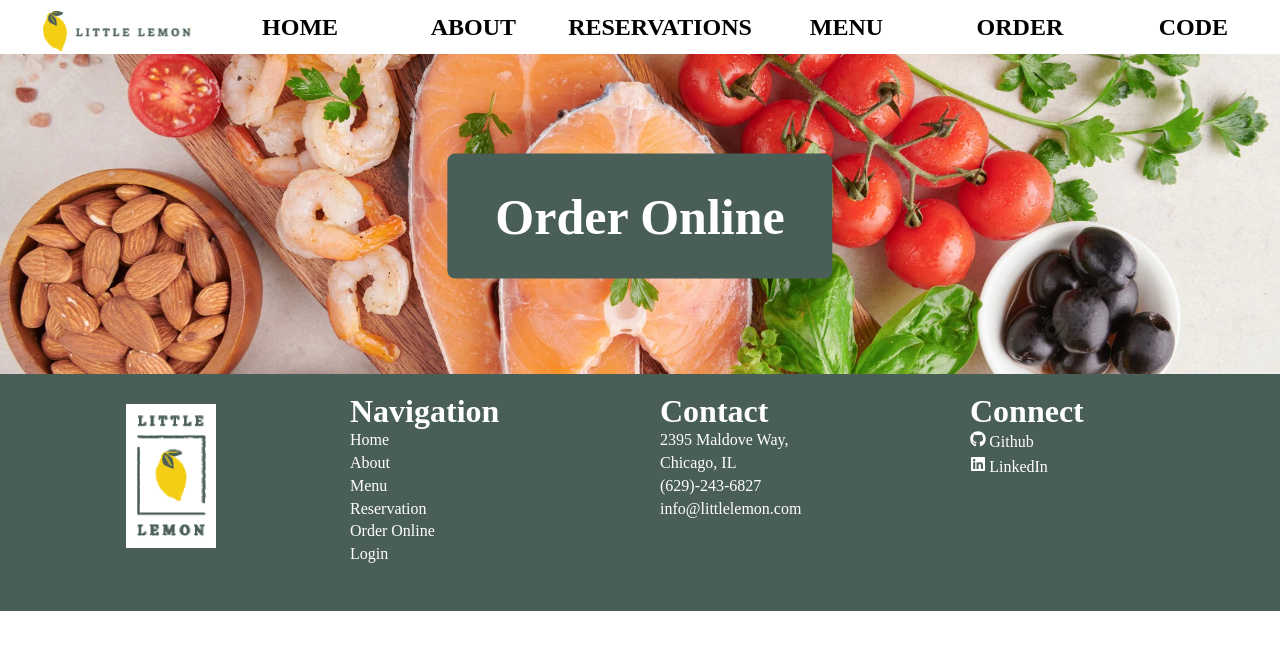
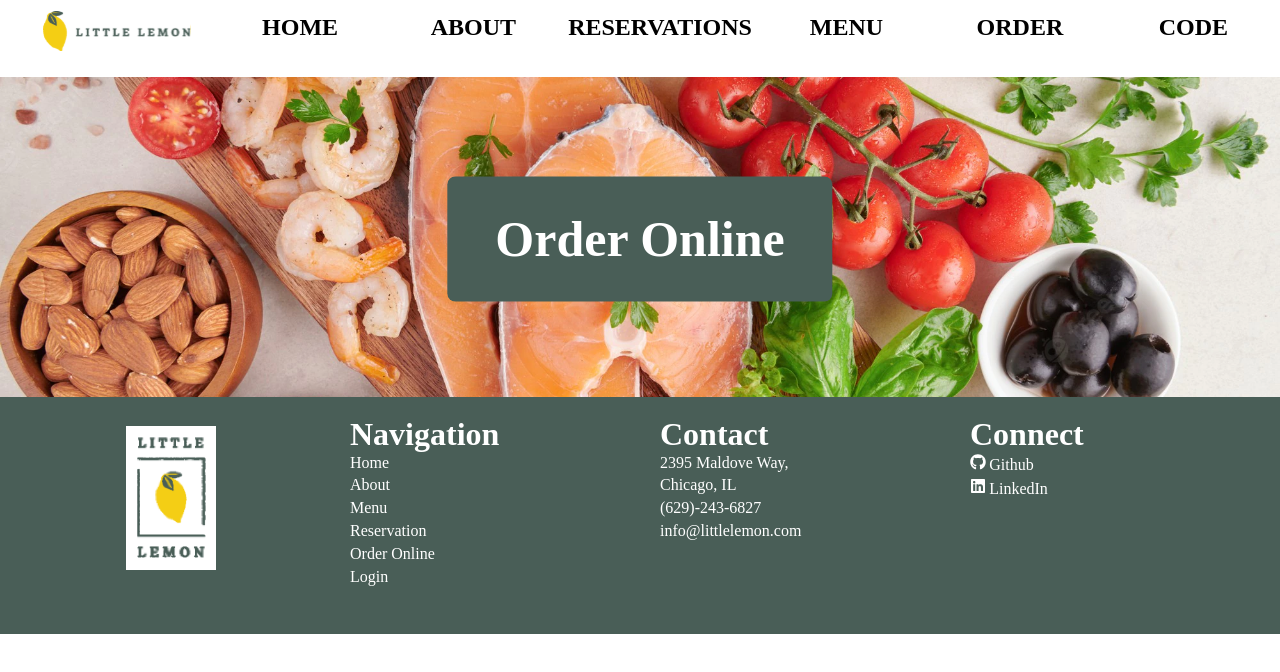
Before and after one commit to rafaellevis07/little-lemon-restaurant, a React (Create React App) app: page /order in a window 1280 px wide. Shown: the top 672 px of the page. Built offline with nearby package versions, Linux system fonts and the light colour scheme.

Commit message:
last details

```diff
--- a/src/App.css
+++ b/src/App.css
@@ -377,7 +377,6 @@ footer > menu {
   position: relative;
   text-align: center;
   color: white;
-  margin-top: -1.4rem;
 }
 
 .header-reserve {
```
